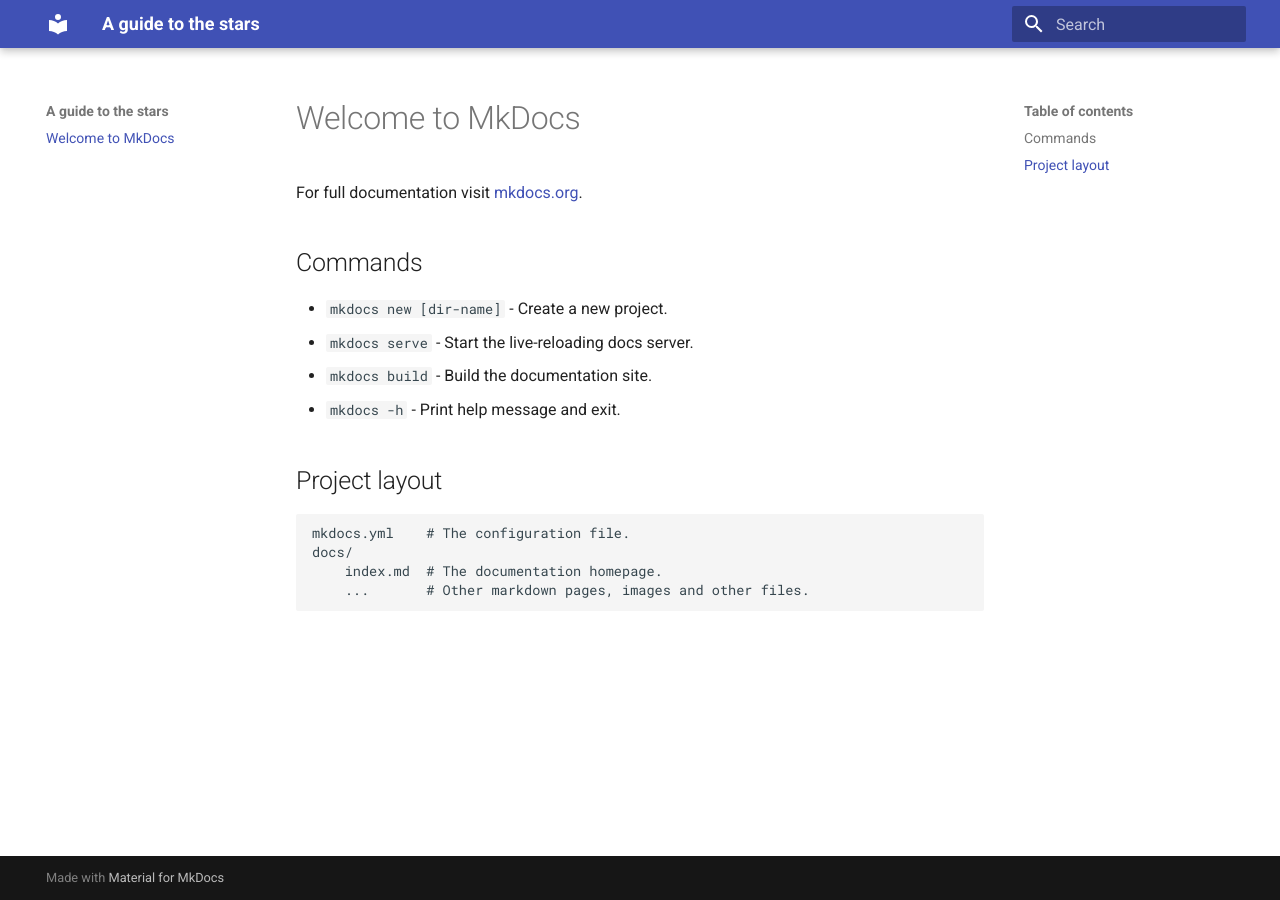
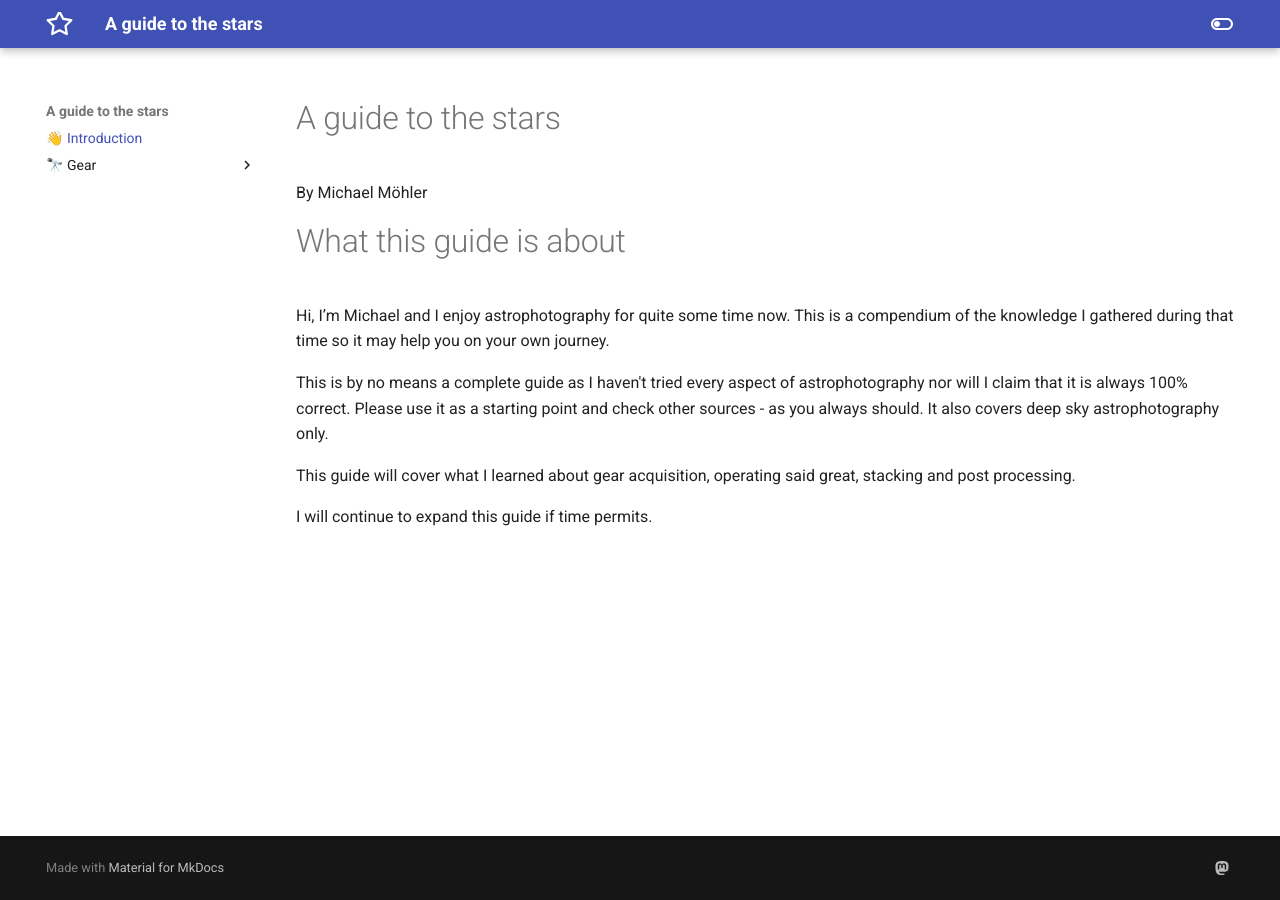
Before and after one commit to XF9/GuideToTheStars, an MkDocs documentation site: the page built from docs/index.md, in a window 1280 px wide. Built offline with MkDocs 1.6.1 and Material for MkDocs 9.7.7, drawn with Linux system fonts in a browser that asks for light colours; plug-ins that fetch from the network failed and are left out.

Commit message:
Add Styling

```diff
--- a/docs/index.md
+++ b/docs/index.md
@@ -1,17 +1,11 @@
-# Welcome to MkDocs
+# A guide to the stars
+By Michael Möhler
 
-For full documentation visit [mkdocs.org](https://www.mkdocs.org).
+# What this guide is about
+Hi, I’m Michael and I enjoy astrophotography for quite some time now. This is a compendium of the knowledge I gathered during that time so it may help you on your own journey.
 
-## Commands
+This is by no means a complete guide as I haven't tried every aspect of astrophotography nor will I claim that it is  always 100% correct. Please use it as a starting point and check other sources - as you always should. It also covers deep sky astrophotography only.
 
-* `mkdocs new [dir-name]` - Create a new project.
-* `mkdocs serve` - Start the live-reloading docs server.
-* `mkdocs build` - Build the documentation site.
-* `mkdocs -h` - Print help message and exit.
+This guide will cover what I learned about gear acquisition, operating said great, stacking and post processing.
 
-## Project layout
-
-    mkdocs.yml    # The configuration file.
-    docs/
-        index.md  # The documentation homepage.
-        ...       # Other markdown pages, images and other files.
+I will continue to expand this guide if time permits.
--- a/mkdocs.yml
+++ b/mkdocs.yml
@@ -1,3 +1,42 @@
 site_name: A guide to the stars
 theme:
   name: material
+  features:
+    - navigation.instant
+    - navigation.instant.progress
+    - navigation.indexes
+    - navigation.tracking
+    - navigation.top
+    - navigation.path
+    - toc.integrate
+    - search.suggest
+    - search.highlight
+  language: en
+  palette:
+    - scheme: default
+      toggle:
+        icon: material/toggle-switch-off-outline
+        name: Switch to dark mode
+      primary: cornflowerblue
+      accent: indigo
+    - scheme: slate
+      toggle:
+        icon: material/toggle-switch
+        name: Switch to light mode
+      primary: cornflowerblue
+      accent: indigo
+  icon:
+    logo: fontawesome/regular/star
+plugins:
+  - privacy
+nav:
+  - 👋 Introduction: index.md
+  - 🔭 Gear:
+      - gear/index.md
+      - gear/UseCase.md
+      - gear/BuyOrder.md
+extra:
+  social:
+    - icon: fontawesome/brands/mastodon
+      link: https://astrodon.social/@XF9
+      name: XF9 on Mastodon
```
Also changed, not shown: docs/gear/BuyOrder.md (added, +1 -0 lines), docs/gear/UseCase.md (added, +1 -0 lines), docs/gear/index.md (added, +1 -0 lines), 1 other file.
